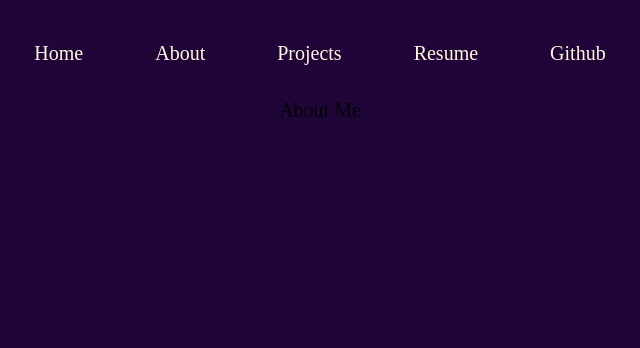
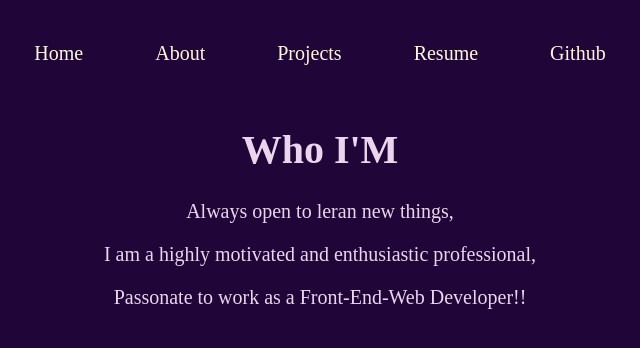
Before and after one commit to chhavi-choudhary/portfolio, a React (Create React App) app: page /about in a window 1280 px wide. Shown: the top 348 px of the page, without its empty margins (320-960 px from the left). Built offline with nearby package versions, Linux system fonts and the light colour scheme.

Commit message:
about page

```diff
--- a/src/components/About.jsx
+++ b/src/components/About.jsx
@@ -1,9 +1,13 @@
-import React from 'react'
+import React from 'react';
+import './About.css';
 
 export default function About() {
     return (
         <div>
-            About Me
+           <h1>Who I'M</h1>
+           <p>Always open to leran new things,</p>
+           <p>I am a highly motivated and enthusiastic professional,</p>
+           <p>Passonate to work as a Front-End-Web Developer!!</p>
         </div>
     )
 }
--- a/src/components/Home.jsx
+++ b/src/components/Home.jsx
@@ -31,8 +31,8 @@ function Home() {
                 <h2>Connect With Me:</h2>
                 <p>Feel free to connect with me :)</p>
                 <div className="icons">
-               <a href="https://www.linkedin.com/in/choudhary-chhavi/"> <p><FaLinkedin /></p></a>
-                <p className="icon2"><AiFillGithub /></p>
+               <a href="https://www.linkedin.com/in/choudhary-chhavi/"><p><FaLinkedin /></p></a>
+                <a href="https://github.com/chhavi-choudhary"><p className="icon2"><AiFillGithub /></p></a>
                 </div>
             </div>
         </div>
--- a/src/index.css
+++ b/src/index.css
@@ -1,4 +1,4 @@
-body {
+/* body {
   margin: 0;
   font-family: -apple-system, BlinkMacSystemFont, 'Segoe UI', 'Roboto', 'Oxygen',
     'Ubuntu', 'Cantarell', 'Fira Sans', 'Droid Sans', 'Helvetica Neue',
@@ -10,4 +10,4 @@ body {
 code {
   font-family: source-code-pro, Menlo, Monaco, Consolas, 'Courier New',
     monospace;
-}
+} */
```
Also changed, not shown: src/components/About.css (added).
